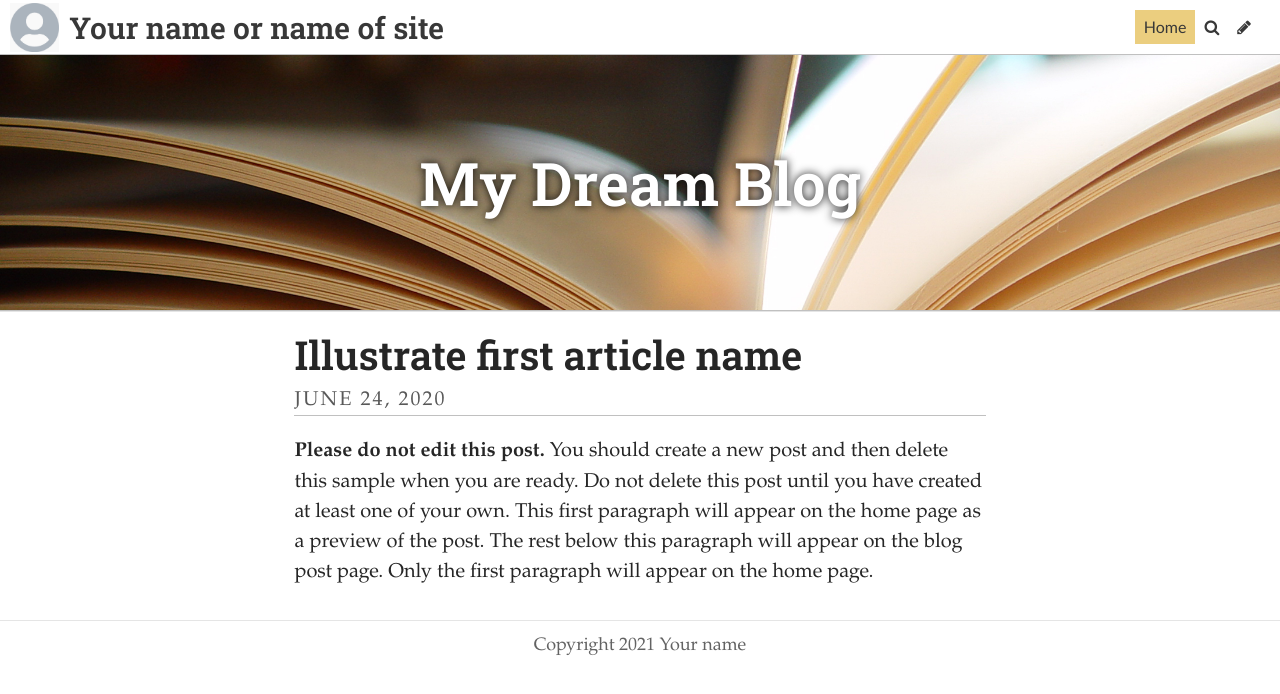
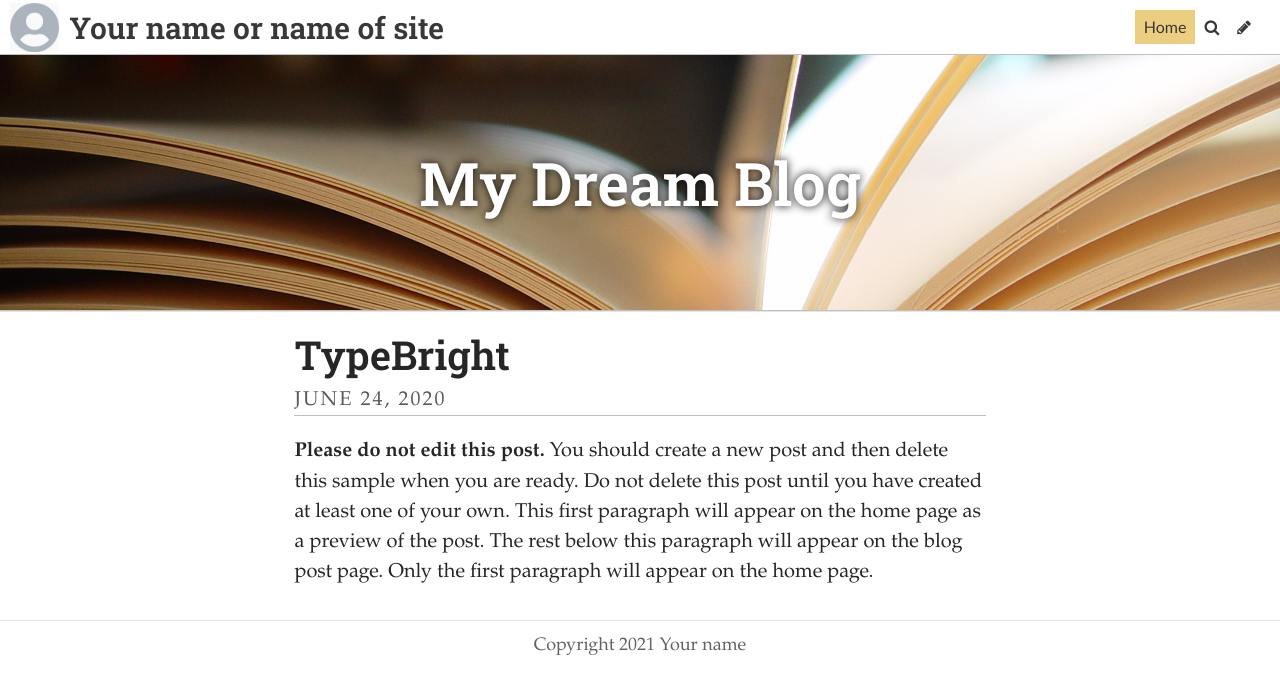
Before and after one commit to nicoleanncarter/typo-design-template, a Jekyll site: the page built from index.html, in a window 1280 px wide. Shown: the top 694 px of the page. Built offline with Jekyll 4.4.1, drawn with Linux system fonts in a browser that asks for light colours; some web fonts are replaced; the list of posts is cut into pages by our own code.

Commit message:
Update Post “2019-07-20-here-is-my-new-post-for-trial”

```diff
--- a/_posts/2019-07-20-here-is-my-new-post-for-trial.md
+++ b/_posts/2019-07-20-here-is-my-new-post-for-trial.md
@@ -1,6 +1,6 @@
 ---
 layout: post
-title: "Illustrate first article name "
+title: TypeBright
 date: 2020-06-24 17:50
 image: ../uploads/carl-heyerdahl-ke0nc8-58mq-unsplash.jpg
 caption: Imac
```
